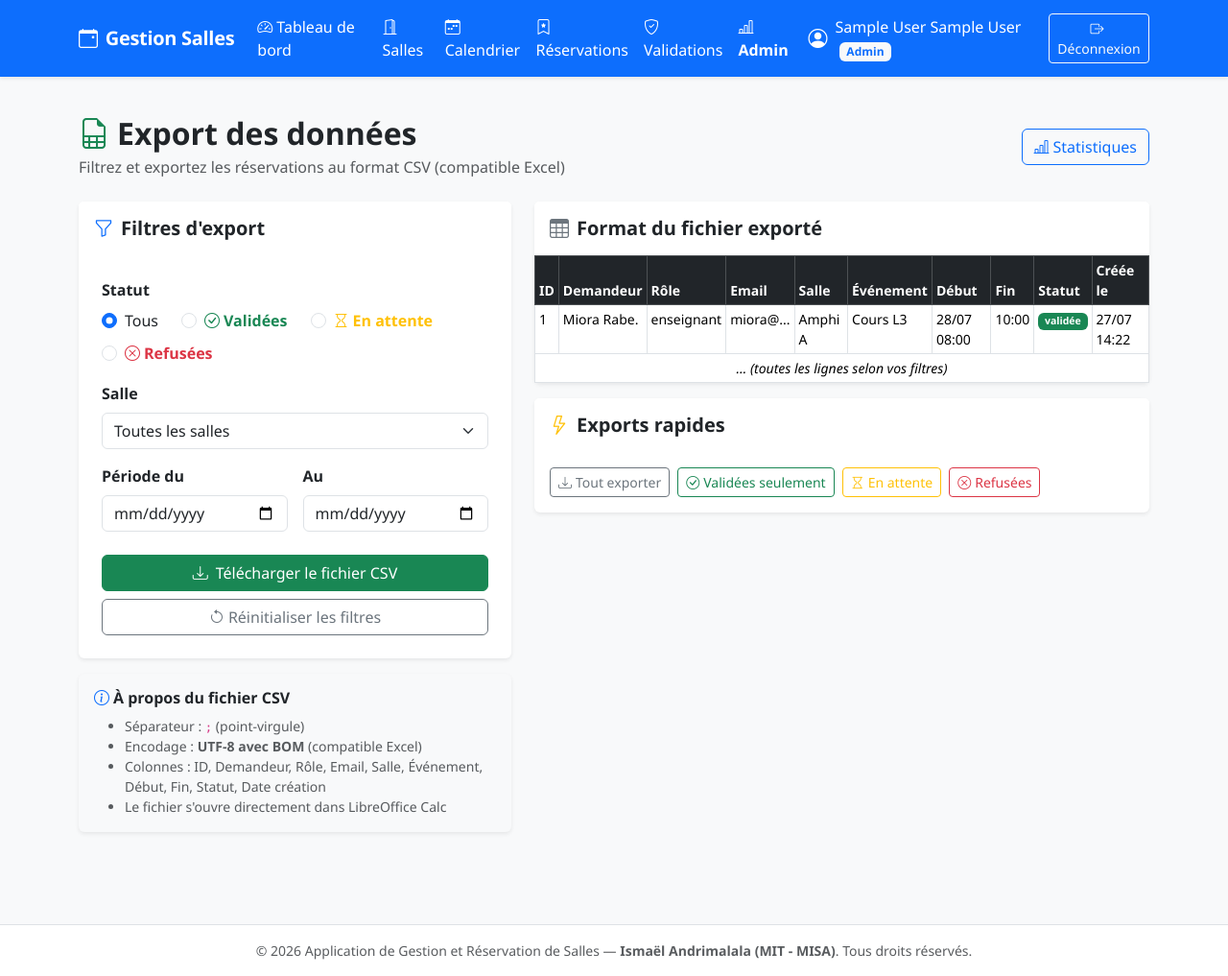
After one commit to Isma-Andri/gestion-reservation-salles, a PHP site: page /admin/export in a window 1280 px wide. The commit adds this page. Shown: the whole page at 96% size. Run offline with PHP 8.4, Linux system fonts and the light colour scheme; the visitor is signed in with stand-in values (Sample User, id 1); data that the repository does not hold is empty.

Commit message:
feat: add export page with visual filters, date range filter in CSV export (US16)

```diff
--- a/public/index.php
+++ b/public/index.php
@@ -31,6 +31,7 @@ require_once __DIR__ . '/../src/Controllers/SalleController.php';
 require_once __DIR__ . '/../src/Controllers/CalendrierController.php';
 require_once __DIR__ . '/../src/Controllers/ReservationController.php';
 require_once __DIR__ . '/../src/Controllers/AdminController.php';
+require_once __DIR__ . '/../src/Controllers/ProfileController.php';
 
 // Initialisation des objets MVC
 $userModel = new User($pdo);
@@ -44,6 +45,7 @@ $salleController = new SalleController($salleModel);
 $calendrierController = new CalendrierController($reservationModel, $salleModel);
 $reservationController = new ReservationController($reservationModel, $salleModel, $notificationService);
 $adminController = new AdminController($statsModel, $userModel);
+$profileController = new ProfileController($userModel, $reservationModel);
 
 // Recuperation de l'URL demandee
 $uri = parse_url($_SERVER['REQUEST_URI'], PHP_URL_PATH);
@@ -140,6 +142,15 @@ switch ($uri) {
         $reservationController->checkConflictApi();
         break;
 
+    // Routes Profil utilisateur (US03)
+    case '/profil':
+        $profileController->show();
+        break;
+
+    case '/profil/modifier':
+        $profileController->edit();
+        break;
+
     // Routes Admin (US14, US15, US16, US02)
     case '/admin/stats':
         $adminController->stats();
@@ -147,6 +158,10 @@ switch ($uri) {
 
     case '/admin/users':
         $adminController->users();
+        break;
+
+    case '/admin/export':
+        $adminController->exportPage();
         break;
 
     case '/admin/export-csv':
--- a/schema.sql
+++ b/schema.sql
@@ -6,6 +6,8 @@ CREATE TABLE utilisateurs (
     nom VARCHAR(100) NOT NULL,
     prenom VARCHAR(100) NOT NULL,
     email VARCHAR(150) UNIQUE NOT NULL,
+    telephone VARCHAR(20) NULL,
+    photo_url VARCHAR(255) NULL,
     mot_de_passe VARCHAR(255) NOT NULL,
     role ENUM('enseignant', 'association', 'logistique', 'admin') NOT NULL,
     date_creation TIMESTAMP DEFAULT CURRENT_TIMESTAMP
--- a/src/Controllers/AdminController.php
+++ b/src/Controllers/AdminController.php
@@ -85,14 +85,31 @@ class AdminController {
     }
 
     /**
+     * Page d'export avec formulaire de filtrage visuel — US16
+     */
+    public function exportPage() {
+        $this->requireAdmin();
+
+        // Récupérer la liste des salles pour le filtre
+        $salles   = $this->statsModel->getAllSallesForFilter();
+        $pageTitle = "Export des données";
+        require __DIR__ . '/../Views/admin/export.php';
+    }
+
+    /**
      * Export CSV des réservations — US16
      */
     public function exportCsv() {
         $this->requireAdmin();
 
-        $statut  = trim($_GET['statut'] ?? '');
-        $salleId = (int)($_GET['salle_id'] ?? 0);
-        $data    = $this->statsModel->getAllForExport($statut ?: null, $salleId ?: null);
+        $statut    = trim($_GET['statut'] ?? '');
+        $salleId   = (int)($_GET['salle_id'] ?? 0);
+        $dateDebut = trim($_GET['date_debut'] ?? '');
+        $dateFin   = trim($_GET['date_fin'] ?? '');
+        $data      = $this->statsModel->getAllForExport(
+            $statut ?: null, $salleId ?: null,
+            $dateDebut ?: null, $dateFin ?: null
+        );
 
         $filename = 'reservations_export_' . date('Ymd_His') . '.csv';
         header('Content-Type: text/csv; charset=utf-8');
--- /dev/null
+++ b/src/Views/admin/export.php
@@ -0,0 +1,180 @@
+<?php
+// src/Views/admin/export.php
+$pageTitle = $pageTitle ?? "Export des données";
+require __DIR__ . '/../layout/header.php';
+require __DIR__ . '/../layout/navbar.php';
+?>
+
+<div class="container pb-5">
+    <div class="d-flex justify-content-between align-items-center mb-4 flex-wrap gap-3 pt-3">
+        <div>
+            <h2 class="fw-bold mb-1"><i class="bi bi-file-earmark-spreadsheet text-success me-2"></i>Export des données</h2>
+            <p class="text-muted mb-0">Filtrez et exportez les réservations au format CSV (compatible Excel)</p>
+        </div>
+        <a href="/admin/stats" class="btn btn-outline-primary">
+            <i class="bi bi-bar-chart-line me-1"></i>Statistiques
+        </a>
+    </div>
+
+    <div class="row g-4">
+        <!-- Formulaire de filtres -->
+        <div class="col-lg-5">
+            <div class="card border-0 shadow-sm">
+                <div class="card-header bg-white border-0 py-3">
+                    <h5 class="fw-bold mb-0"><i class="bi bi-funnel text-primary me-2"></i>Filtres d'export</h5>
+                </div>
+                <div class="card-body p-4">
+                    <form id="export-form" method="GET" action="/admin/export-csv" target="_blank">
+                        <!-- Statut -->
+                        <div class="mb-3">
+                            <label class="form-label fw-semibold">Statut</label>
+                            <div class="d-flex flex-wrap gap-2">
+                                <div class="form-check form-check-inline">
+                                    <input class="form-check-input" type="radio" name="statut" id="statut_all" value="" checked>
+                                    <label class="form-check-label" for="statut_all">Tous</label>
+                                </div>
+                                <div class="form-check form-check-inline">
+                                    <input class="form-check-input" type="radio" name="statut" id="statut_validee" value="validee">
+                                    <label class="form-check-label text-success fw-semibold" for="statut_validee">
+                                        <i class="bi bi-check-circle me-1"></i>Validées
+                                    </label>
+                                </div>
+                                <div class="form-check form-check-inline">
+                                    <input class="form-check-input" type="radio" name="statut" id="statut_attente" value="en_attente">
+                                    <label class="form-check-label text-warning fw-semibold" for="statut_attente">
+                                        <i class="bi bi-hourglass me-1"></i>En attente
+                                    </label>
+                                </div>
+                                <div class="form-check form-check-inline">
+                                    <input class="form-check-input" type="radio" name="statut" id="statut_refusee" value="refusee">
+                                    <label class="form-check-label text-danger fw-semibold" for="statut_refusee">
+                                        <i class="bi bi-x-circle me-1"></i>Refusées
+                                    </label>
+                                </div>
+                            </div>
+                        </div>
+
+                        <!-- Salle -->
+                        <div class="mb-3">
+                            <label for="salle_id" class="form-label fw-semibold">Salle</label>
+                            <select name="salle_id" id="salle_id" class="form-select">
+                                <option value="">Toutes les salles</option>
+                                <?php foreach ($salles as $s): ?>
+                                    <option value="<?php echo $s['id']; ?>"><?php echo htmlspecialchars($s['nom']); ?></option>
+                                <?php endforeach; ?>
+                            </select>
+                        </div>
+
+                        <!-- Période -->
+                        <div class="row g-3 mb-4">
+                            <div class="col-6">
+                                <label for="date_debut" class="form-label fw-semibold">Période du</label>
+                                <input type="date" class="form-control" id="date_debut" name="date_debut">
+                            </div>
+                            <div class="col-6">
+                                <label for="date_fin" class="form-label fw-semibold">Au</label>
+                                <input type="date" class="form-control" id="date_fin" name="date_fin">
+                            </div>
+                        </div>
+
+                        <button type="submit" class="btn btn-success w-100" id="btn-export">
+                            <i class="bi bi-download me-2"></i>Télécharger le fichier CSV
+                        </button>
+                        <button type="button" class="btn btn-outline-secondary w-100 mt-2" onclick="resetFilters()">
+                            <i class="bi bi-arrow-counterclockwise me-1"></i>Réinitialiser les filtres
+                        </button>
+                    </form>
+                </div>
+            </div>
+
+            <!-- Infos format -->
+            <div class="card border-0 shadow-sm mt-3 bg-light">
+                <div class="card-body p-3">
+                    <h6 class="fw-bold mb-2"><i class="bi bi-info-circle text-primary me-1"></i>À propos du fichier CSV</h6>
+                    <ul class="small text-muted mb-0">
+                        <li>Séparateur : <code>;</code> (point-virgule)</li>
+                        <li>Encodage : <strong>UTF-8 avec BOM</strong> (compatible Excel)</li>
+                        <li>Colonnes : ID, Demandeur, Rôle, Email, Salle, Événement, Début, Fin, Statut, Date création</li>
+                        <li>Le fichier s'ouvre directement dans LibreOffice Calc</li>
+                    </ul>
+                </div>
+            </div>
+        </div>
+
+        <!-- Prévisualisation format -->
+        <div class="col-lg-7">
+            <div class="card border-0 shadow-sm">
+                <div class="card-header bg-white border-0 py-3">
+                    <h5 class="fw-bold mb-0"><i class="bi bi-table text-secondary me-2"></i>Format du fichier exporté</h5>
+                </div>
+                <div class="card-body p-0">
+                    <div class="table-responsive">
+                        <table class="table table-bordered table-sm mb-0 small">
+                            <thead class="table-dark">
+                                <tr>
+                                    <th>ID</th>
+                                    <th>Demandeur</th>
+                                    <th>Rôle</th>
+                                    <th>Email</th>
+                                    <th>Salle</th>
+                                    <th>Événement</th>
+                                    <th>Début</th>
+                                    <th>Fin</th>
+                                    <th>Statut</th>
+                                    <th>Créée le</th>
+                                </tr>
+                            </thead>
+                            <tbody class="text-muted">
+                                <tr>
+                                    <td>1</td>
+                                    <td>Miora Rabe.</td>
+                                    <td>enseignant</td>
+                                    <td>miora@...</td>
+                                    <td>Amphi A</td>
+                                    <td>Cours L3</td>
+                                    <td>28/07 08:00</td>
+                                    <td>10:00</td>
+                                    <td><span class="badge bg-success">validée</span></td>
+                                    <td>27/07 14:22</td>
+                                </tr>
+                                <tr class="fst-italic text-secondary">
+                                    <td colspan="10" class="text-center">… (toutes les lignes selon vos filtres)</td>
+                                </tr>
+                            </tbody>
+                        </table>
+                    </div>
+                </div>
+            </div>
+
+            <!-- Boutons d'export rapide -->
+            <div class="card border-0 shadow-sm mt-3">
+                <div class="card-header bg-white border-0 py-3">
+                    <h5 class="fw-bold mb-0"><i class="bi bi-lightning text-warning me-2"></i>Exports rapides</h5>
+                </div>
+                <div class="card-body p-3 d-flex flex-wrap gap-2">
+                    <a href="/admin/export-csv" class="btn btn-outline-secondary btn-sm">
+                        <i class="bi bi-download me-1"></i>Tout exporter
+                    </a>
+                    <a href="/admin/export-csv?statut=validee" class="btn btn-outline-success btn-sm">
+                        <i class="bi bi-check-circle me-1"></i>Validées seulement
+                    </a>
+                    <a href="/admin/export-csv?statut=en_attente" class="btn btn-outline-warning btn-sm">
+                        <i class="bi bi-hourglass me-1"></i>En attente
+                    </a>
+                    <a href="/admin/export-csv?statut=refusee" class="btn btn-outline-danger btn-sm">
+                        <i class="bi bi-x-circle me-1"></i>Refusées
+                    </a>
+                </div>
+            </div>
+        </div>
+    </div>
+</div>
+
+<script>
+function resetFilters() {
+    document.getElementById('export-form').reset();
+    document.querySelectorAll('input[name="statut"]')[0].checked = true;
+}
+</script>
+
+<?php require __DIR__ . '/../layout/footer.php'; ?>
--- a/src/Views/admin/stats.php
+++ b/src/Views/admin/stats.php
@@ -44,7 +44,7 @@ $totalRes = max(1, (int)$res['total']); // éviter division par 0
             <a href="/admin/users" class="btn btn-outline-secondary">
                 <i class="bi bi-people me-1"></i>Gérer les Utilisateurs
             </a>
-            <a href="/admin/export-csv" class="btn btn-success">
+            <a href="/admin/export" class="btn btn-success">
                 <i class="bi bi-file-earmark-spreadsheet me-1"></i>Exporter CSV
             </a>
         </div>
@@ -236,7 +236,7 @@ $totalRes = max(1, (int)$res['total']); // éviter division par 0
     <div class="card border-0 shadow-sm mt-4">
         <div class="card-header bg-white border-0 py-3 d-flex justify-content-between align-items-center">
             <h5 class="fw-bold mb-0"><i class="bi bi-activity text-success me-2"></i>Activité récente (10 dernières)</h5>
-            <a href="/admin/export-csv" class="btn btn-sm btn-outline-success">
+            <a href="/admin/export" class="btn btn-sm btn-outline-success">
                 <i class="bi bi-download me-1"></i>Exporter tout
             </a>
         </div>
```
